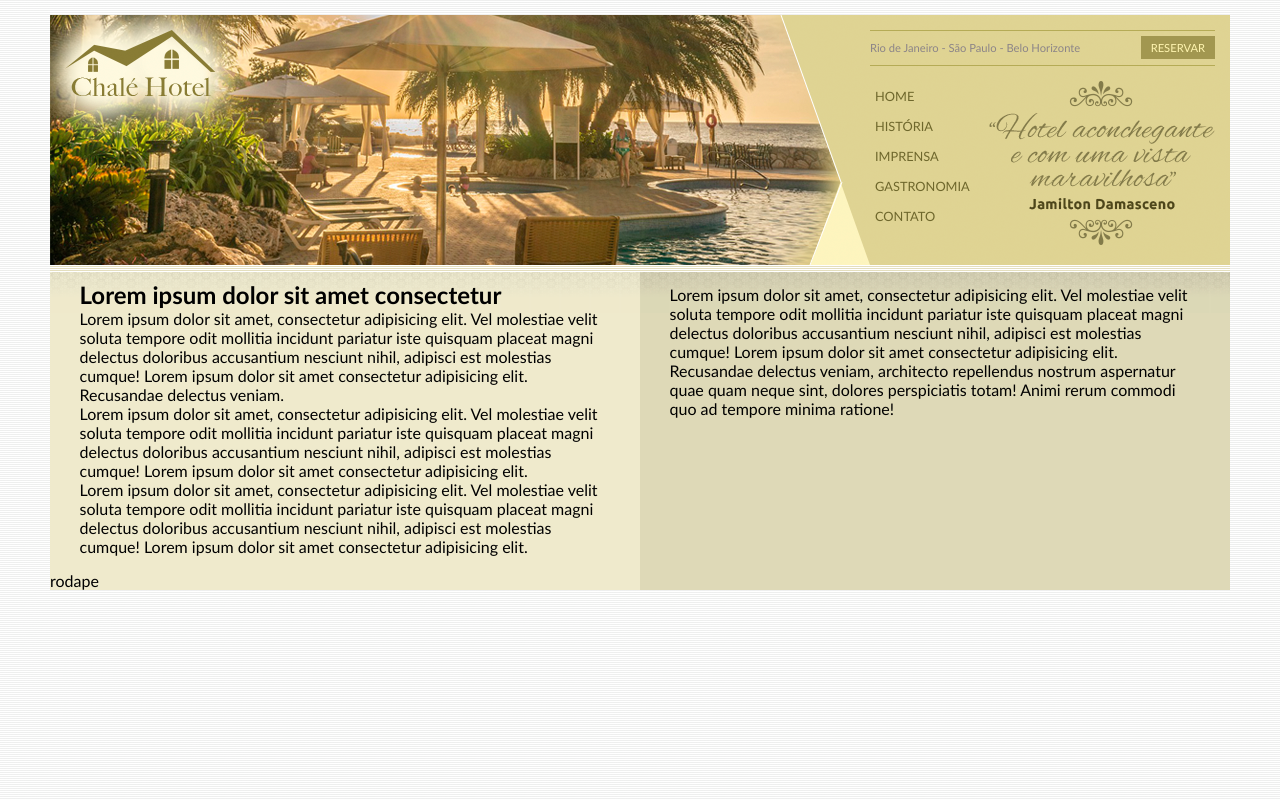
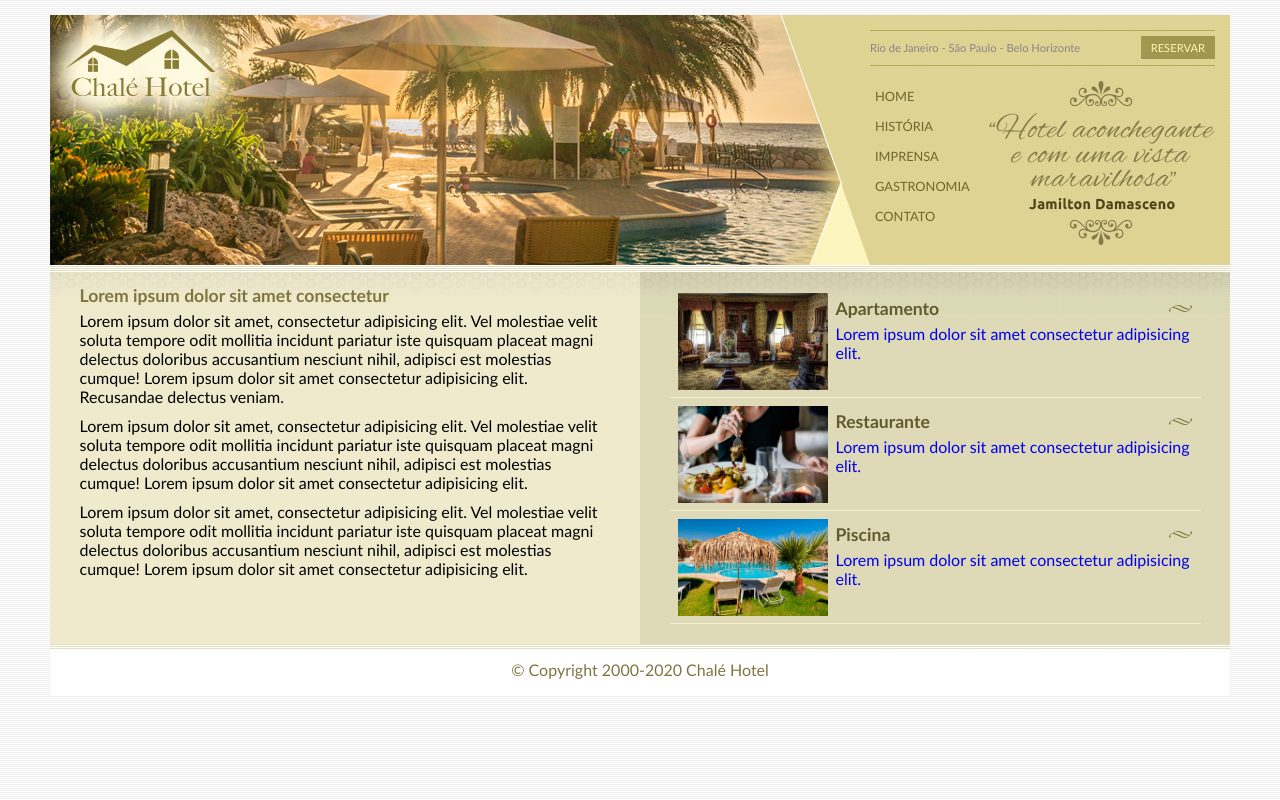
Before and after one commit to hugocoutinhoo/projeto-ChaleHotel, a plain HTML site: page index.html in a window 1280 px wide. Drawn offline with Linux system fonts and the light colour scheme.

Commit message:
criação do conteúdo

```diff
--- a/css/estilo.css
+++ b/css/estilo.css
@@ -140,4 +140,51 @@ ul#navegacao a:hover {
 
 #rodape {
     clear: both;
+    padding: 16px;
+    background: #fff url(../imagens/bg-rodape.png) repeat-x top;
+    color: #7d7640;
+    text-align: center;
 }
+
+/*Formatações de textos*/
+h2 {
+    color: #7d7640;
+    font-size: 1.1em;
+    padding: 5px 0px;
+}
+
+p {
+    font-size: 1em;
+    margin-bottom: 10px;
+}
+
+/*Formatações da área lateral */
+
+#beneficios li {
+    padding: 8px;
+    border-bottom: 1px solid #f3efcb;
+    height: 6em;
+}
+
+#beneficios li a img {
+    float: left;
+    margin-right: 8px;
+}
+
+#beneficios li a p{
+    color: #000;
+    font-size: 0.8em;
+
+}
+
+#beneficios li a h3 {
+    font-size: 1.1em;
+    color: #615b2d;
+    padding: 5px 0;
+    background: url(../imagens/ornamento.png) no-repeat center right;
+}
+
+#beneficios li:hover {
+    background: #f6f3b6;
+    cursor: pointer;
+}
--- a/index.html
+++ b/index.html
@@ -67,14 +67,45 @@
         <!--Início da área lateral-->
         <div id="area-lateral">
             <div class="conteudo">
-                <p>Lorem ipsum dolor sit amet, consectetur adipisicing elit. Vel molestiae velit soluta tempore odit mollitia incidunt pariatur iste quisquam placeat magni delectus doloribus accusantium nesciunt nihil, adipisci est molestias cumque! Lorem ipsum dolor sit amet consectetur adipisicing elit. Recusandae delectus veniam, architecto repellendus nostrum aspernatur quae quam neque sint, dolores perspiciatis totam! Animi rerum commodi quo ad tempore minima ratione!</p>
+
+                <ul id="beneficios">
+                    <li>
+                        <a href="#">
+                            <img src="imagens/apartamento.jpg" width="150" alt="apt">
+                            <h3>Apartamento</h3>
+                            <p>Lorem ipsum dolor sit amet consectetur adipisicing elit.
+                        </a>
+                    </li>
+
+                    <li>
+                        <a href="#">
+                            <img src="imagens/restaurante.jpg" width="150" alt="res">
+                            <h3>Restaurante</h3>
+                            <p>Lorem ipsum dolor sit amet consectetur adipisicing elit.
+                        </a>
+                    </li>
+
+                    <li>
+                        <a href="#">
+                            <img src="imagens/piscina.jpg" width="150" alt="piscina">
+                            <h3>Piscina</h3>
+                            <p>Lorem ipsum dolor sit amet consectetur adipisicing elit.
+                        </a>
+                    </li>
+
+                </ul>
+
             </div>
         </div><!--Fim da área lateral-->
 
+
         <!--Início do rodapé-->
         <div id="rodape">
-            rodape
+            <span>
+                &copy; Copyright 2000-2020 Chalé Hotel
+            </span>
         </div> <!--Fim do rodapé-->
+
 
     </div> <!--Fim do container-->
 </body>
```
